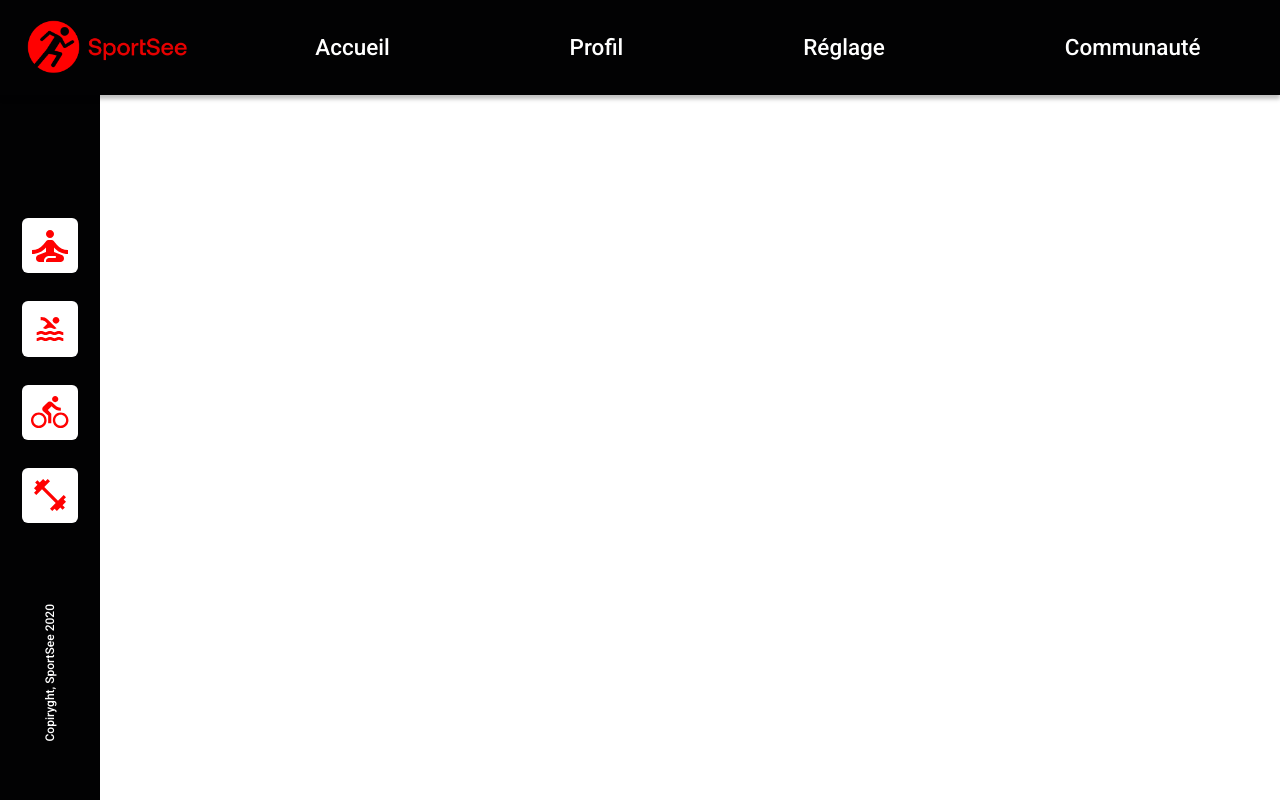
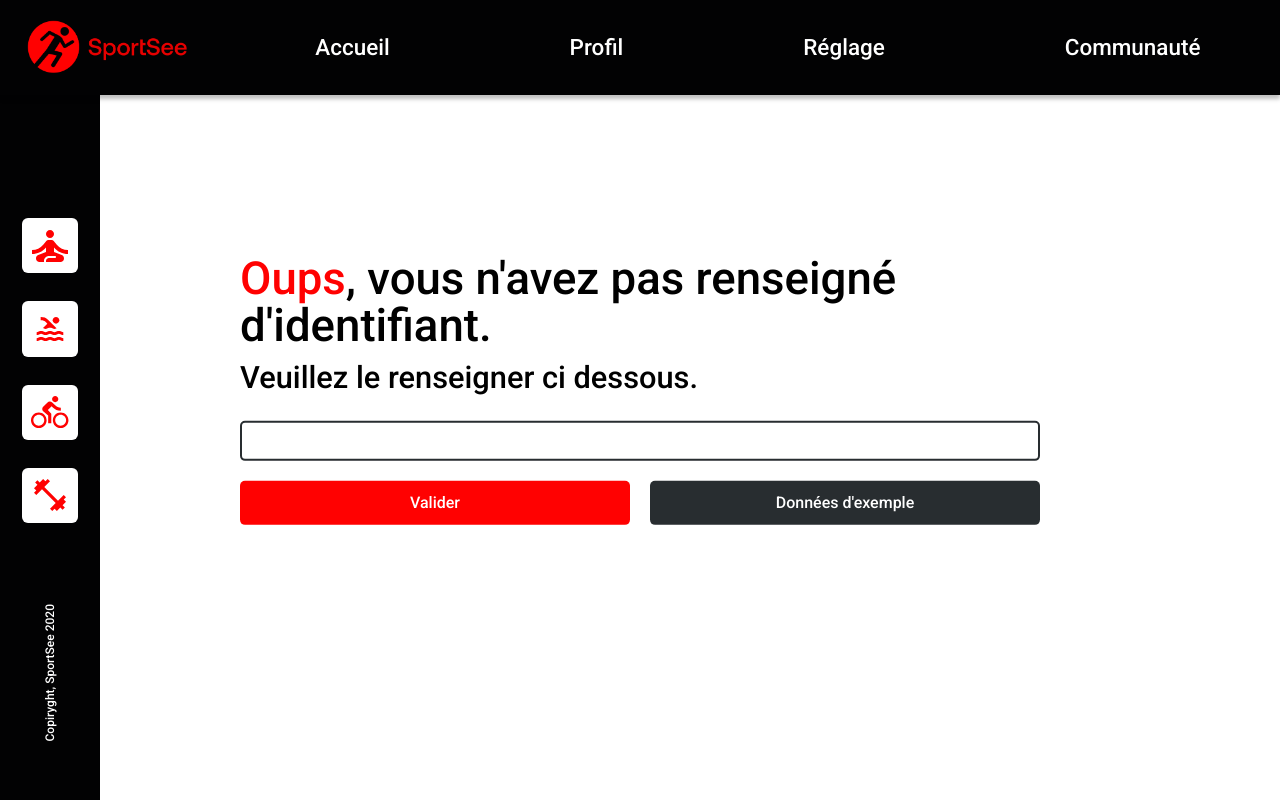
Before and after one commit to TheNewDevl/react-dashboard, a React (Vite) app: page / in a window 1280 px wide. Built offline with nearby package versions, Linux system fonts and the light colour scheme.

Commit message:
add : add a component to be able to select user id or display sample data

```diff
--- a/src/App.tsx
+++ b/src/App.tsx
@@ -2,6 +2,7 @@ import Header from "./components/Header/Header";
 import VerticalLayout from "./components/VerticalLayout/VerticalLayput";
 import { BrowserRouter, Route, Routes } from "react-router-dom";
 import { Profil } from "./Pages/Profil/Profil";
+import { IdSelector } from "./Pages/IdSelector/IdSelector";
 
 function App() {
   return (
@@ -10,6 +11,7 @@ function App() {
       <VerticalLayout />
       <Routes>
         <Route path="/:id" element={<Profil />} />
+        <Route path="/" element={<IdSelector />} />
       </Routes>
     </BrowserRouter>
   );
--- /dev/null
+++ b/src/Pages/IdSelector/IdSelector.module.scss
@@ -0,0 +1,77 @@
+@use '../../styles/utils/mixins';
+
+.IdSelector {
+  position: fixed;
+  top: 50%;
+  left: 50%;
+  transform: translate(-50%, -50%);
+  width: 90vw;
+  max-width: 800px;
+
+  label {
+    display: block;
+    font-size: mixins.clampCalculator(32px, 48px);
+    font-weight: 500;
+    line-height: mixins.clampCalculator(42px, 48px);
+
+    & .red {
+      color: #FF0101;
+    }
+
+    & .small {
+      font-size: mixins.clampCalculator(24px, 32px);
+
+    }
+  }
+
+  input {
+    font-size: mixins.clampCalculator(14px, 18px);
+    font-weight: 400;
+    height: 40px;
+    border-radius: 5px;
+    border: 2px solid #282D30;
+    display: block;
+    width: 100%;
+    margin: 20px 0;
+  }
+
+  .error {
+    color: red;
+    display: none;
+  }
+
+  .buttonsContainer {
+    display: flex;
+    margin-bottom: 20px;
+    gap: 20px;
+  }
+
+  button {
+    width: 100%;
+    border-radius: 5px;
+    border: none;
+    padding: 10px 20px;
+    font-size: 16px;
+    font-weight: 500;
+    line-height: 24px;
+    text-align: center;
+    color: #fff;
+    cursor: pointer;
+    background-color: #FF0101;
+    transition: all 0.3s ease-in-out;
+
+    &:hover {
+      background-color: #f86e6e;
+    }
+  }
+
+  button:nth-child(2) {
+    background-color: #282D30;
+
+    &:hover {
+      background-color: #5a6670;
+    }
+  }
+}
+
+/** Created by carlos on 20/12/2022 */
--- /dev/null
+++ b/src/Pages/IdSelector/IdSelector.tsx
@@ -0,0 +1,59 @@
+import style from "./IdSelector.module.scss";
+import Main from "../../Layout/Main/Main";
+import { ChangeEvent, useState, MouseEvent, useRef } from "react";
+import { useNavigate } from "react-router-dom";
+
+const isValidId = (value: string) => {
+  return value.length > 0 && value.length < 10 && !isNaN(Number(value));
+};
+
+export const IdSelector = () => {
+  const [inputValue, setInputValue] = useState("");
+  const navigate = useNavigate();
+  const errorRef = useRef<HTMLParagraphElement | null>(null);
+
+  const handleChange = (e: ChangeEvent) => {
+    e.preventDefault();
+    const target = e.target as HTMLInputElement;
+    setInputValue(target.value);
+  };
+
+  const handleSubmit = (e: MouseEvent) => {
+    e.preventDefault();
+    const target = e.target as HTMLButtonElement;
+    if (target.innerText === "Données d'exemple") {
+      navigate("/sample");
+    } else {
+      isValidId(inputValue)
+        ? navigate(`/${inputValue}`)
+        : (errorRef.current!.style.display = "block");
+    }
+  };
+
+  return (
+    <Main>
+      <form className={style.IdSelector} action="">
+        <label htmlFor="id-selector">
+          <span className={style.red}>Oups</span>, vous n'avez pas renseigné d'identifiant. <br />
+          <span className={style.small}>Veuillez le renseigner ci dessous.</span>
+          <input
+            value={inputValue}
+            onChange={handleChange}
+            type="text"
+            name="id-selector"
+            id="id-selector"
+          />
+        </label>
+        <div className={style.buttonsContainer}>
+          <button onClick={handleSubmit}>Valider</button>
+          <button onClick={handleSubmit}>Données d'exemple</button>
+        </div>
+        <p ref={errorRef} className={style.error}>
+          L'identifiant est incorrect.
+        </p>
+      </form>
+    </Main>
+  );
+};
+
+/** Created by carlos on 20/12/2022 */
--- a/src/components/Header/Header.tsx
+++ b/src/components/Header/Header.tsx
@@ -1,4 +1,5 @@
 import "./Header.scss";
+import { Link } from "react-router-dom";
 
 /**
  * @return {JSX.Element}
@@ -13,7 +14,7 @@ const Header = () => {
       <nav>
         <ul>
           <li>
-            <a href="#">Accueil</a>
+            <Link to={"/"}>Accueil</Link>
           </li>
           <li>
             <a href="#">Profil</a>
--- a/src/mocks/mockData.ts
+++ b/src/mocks/mockData.ts
@@ -80,7 +80,7 @@ export const mockSessionsActivity: ActivityData[] = [
 
 export const mockUserData: User = {
   dayScore: [{ name: "score", value: 25 }],
-  firstName: "Thomas",
+  firstName: "(Données de démo)",
   keyData: [
     { Calories: "1,930kCal" },
     { Protéines: "155g" },
```
